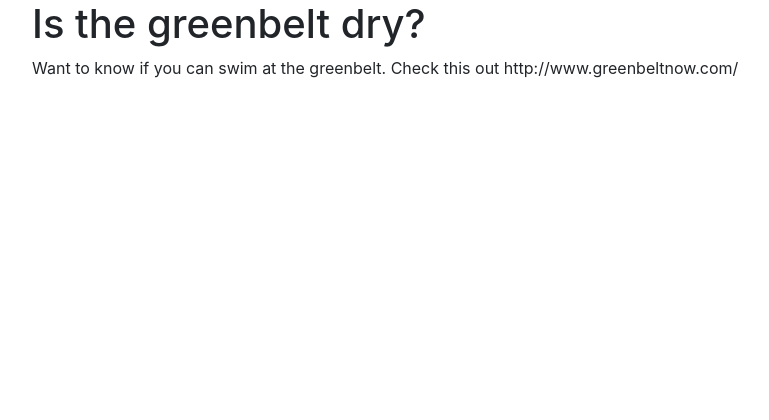
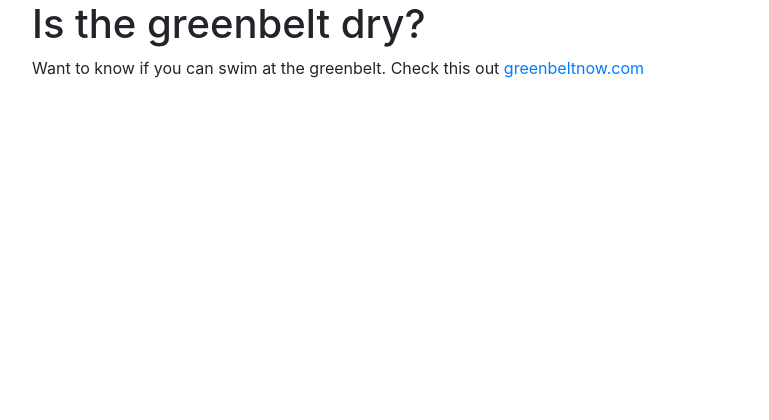
Before and after one commit to soapy1/is-the-greenbelt-dry, a Flask app: template is_the_greenbelt_dry/templates/dry.html in a window 1280 px wide. Shown: the top 420 px of the page, without its empty margins (53-822 px from the left). Run offline with Flask 2, Linux system fonts and the light colour scheme; the template is opened without the code that fills it, so the values that code supplies are empty; some libraries are stand-ins or nearby versions.

Commit message:
Fix link to greenbelt now

```diff
--- a/is_the_greenbelt_dry/templates/dry.html
+++ b/is_the_greenbelt_dry/templates/dry.html
@@ -16,7 +16,7 @@
   <div class="row">
     <div class="col-md">
       Want to know if you can swim at the greenbelt.
-      Check this out http://www.greenbeltnow.com/
+      Check this out <a href=http://www.greenbeltnow.com/>greenbeltnow.com</a>
     </div>
   </div>
 </main>
```
